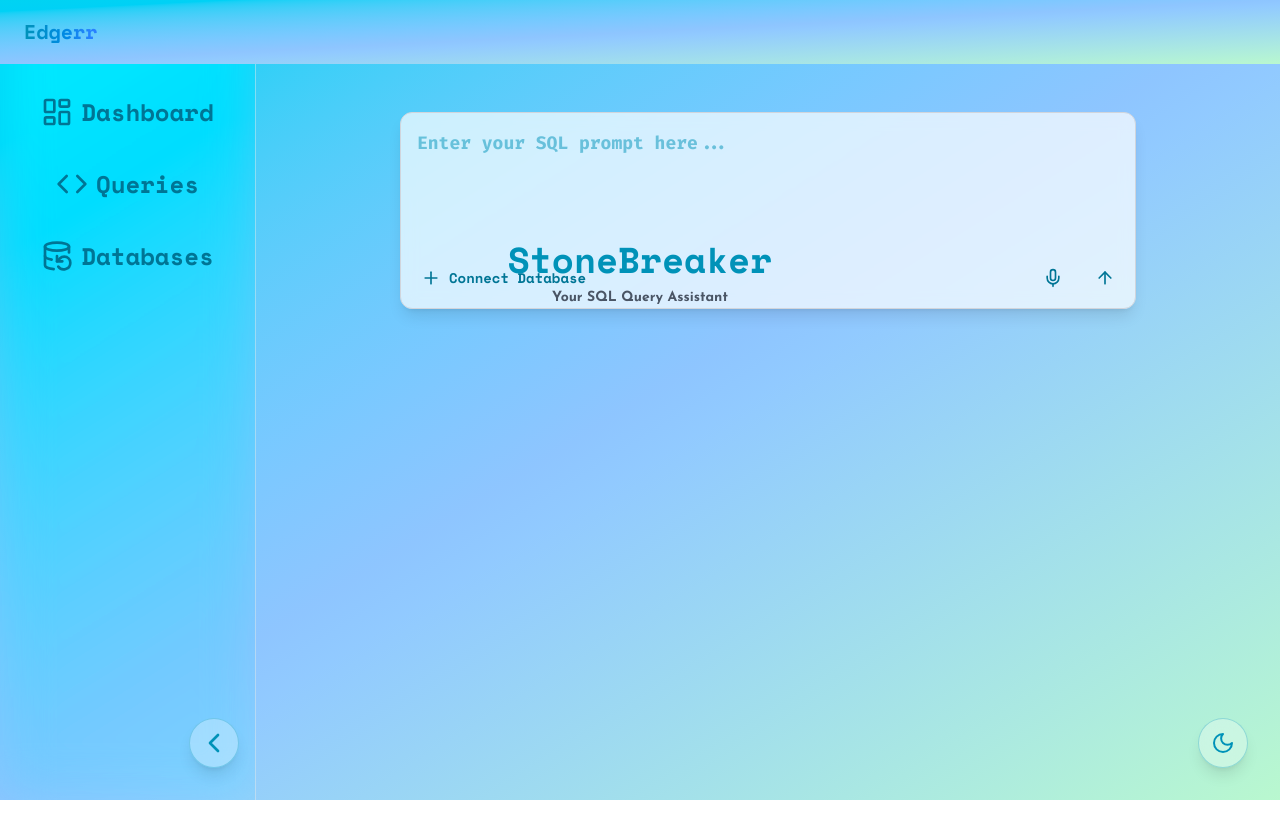
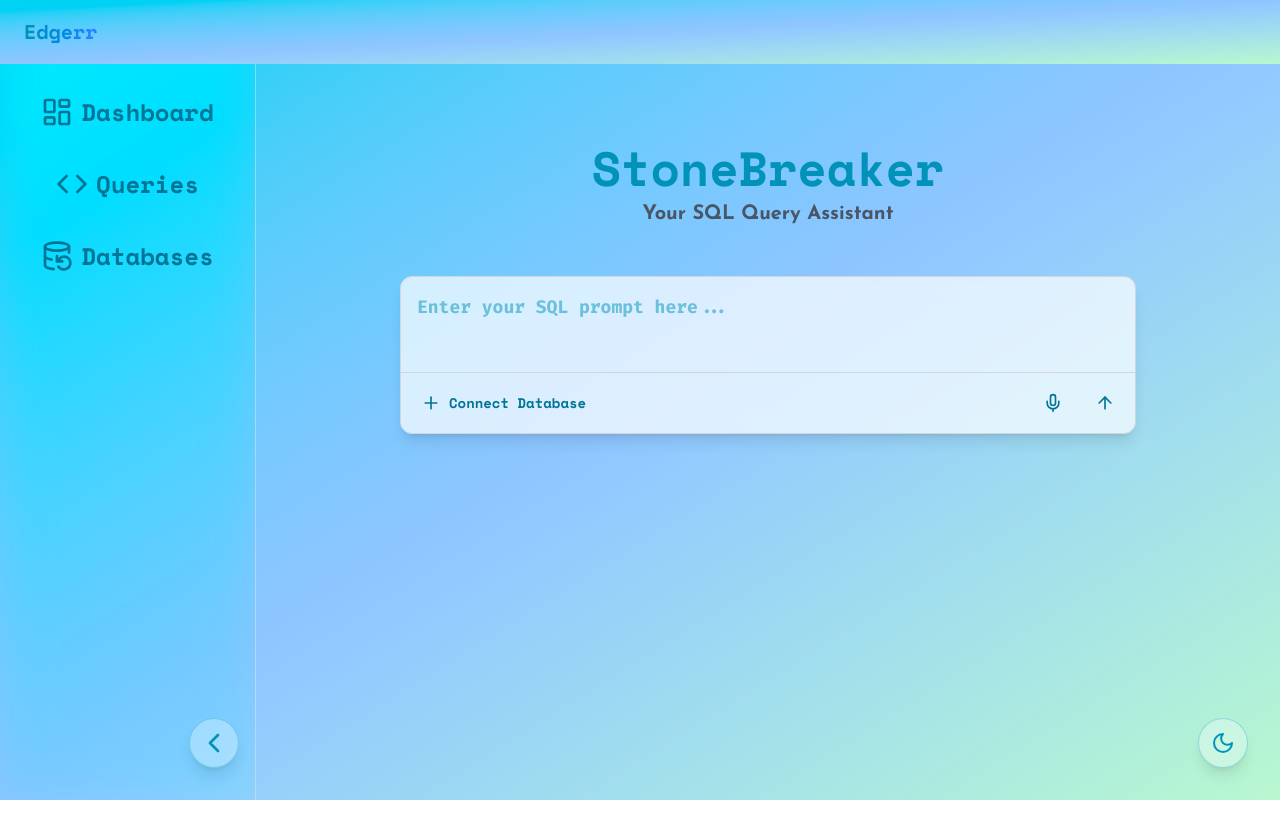
Before and after one commit to Harshal292004/Edgerr-Web, a Next.js app: page /stonebreaker in a window 1280 px wide. Shown: the top 838 px of the page. Built offline with nearby package versions, Linux system fonts and the light colour scheme.

Commit message:
added the  sql input and prompt

```diff
--- a/src/app/(pages)/stonebreaker/page.tsx
+++ b/src/app/(pages)/stonebreaker/page.tsx
@@ -158,35 +158,33 @@ const page = () => {
         </motion.button>
       </motion.div>
 
-      {/* Main content */}
+      {/*Main Content*/}
       <motion.div
-        className={`flex-1 transition-all duration-300 flex flex-col items-center ${
+        className={`flex flex-col items-center justify-start w-full min-h-screen pt-20 transition-all duration-300 ${
           sidebarCollapsed ? "ml-20" : "ml-64"
         }`}
       >
-
-
         {/* Animated StoneBreaker Header */}
         <motion.div
           initial={{ opacity: 0 }}
           animate={{ opacity: 1 }}
-          className={`fixed transition-all duration-500 z-30 ${
+          className={`transition-all duration-500 z-30 ${
             isPromptSubmitted
-              ? `${sidebarCollapsed ? "left-24" : "left-72"} top-6`
-              : "left-1/2 top-[30%] -translate-x-1/2"
+              ? `fixed ${sidebarCollapsed ? "left-20" : "left-60"} top-20`
+              : "relative mb-8"
           }`}
         >
           <motion.div
             animate={{
               opacity: isPromptSubmitted ? 0.7 : 1,
-              scale: isPromptSubmitted ? 0.7 : 1
+              scale: isPromptSubmitted ? 0.7 : 1,
             }}
             className="text-center"
           >
             <motion.h1
               initial={{ y: 20, opacity: 0 }}
               animate={{ y: 0, opacity: 1 }}
-              className={`${space_mono.className} text-4xl font-bold mb-2
+              className={`${space_mono.className} text-5xl font-bold mb-2
         dark:text-yellow-400 text-cyan-600`}
             >
               StoneBreaker
@@ -195,17 +193,40 @@ const page = () => {
             <motion.p
               initial={{ y: 20, opacity: 0 }}
               animate={{ y: 0, opacity: 1 }}
-              className={`${josefin_sans.className} dark:text-gray-300 text-gray-600 text-sm`}
+              className={`${josefin_sans.className} dark:text-gray-300 text-gray-600 text-xl`}
             >
               Your SQL Query Assistant
             </motion.p>
           </motion.div>
         </motion.div>
-
+{/* Results area - appears after submission */}
+{isPromptSubmitted && (
+          <motion.div
+            initial={{ opacity: 0, y: 20 }}
+            animate={{ opacity: 1, y: 0 }}
+            className="w-full max-w-3xl mt-6 px-4 mb-16"
+          >
+            <div
+              className="w-full rounded-xl shadow-lg border dark:border-gray-700 border-gray-300
+                  bg-white/70 dark:bg-gray-900/70 backdrop-blur-sm p-6 min-h-64"
+            >
+              <h2
+                className={`${space_mono.className} text-xl font-bold mb-4 dark:text-yellow-400 text-cyan-600`}
+              >
+                Query Results
+              </h2>
+              <p
+                className={`${fira_code.className} text-gray-600 dark:text-gray-300`}
+              >
+                Your SQL query results will appear here...
+              </p>
+            </div>
+          </motion.div>
+        )}
         {/* Input Container */}
         <motion.div
-          className={`w-full max-w-3xl px-4 transition-all duration-500 ${
-            isPromptSubmitted ? "mt-4" : "mt-12"
+          className={`w-full max-w-3xl px-4 ${
+            isPromptSubmitted ? "mt-8" : "mt-4"
           }`}
           initial={{ opacity: 0, y: 20 }}
           animate={{ opacity: 1, y: 0 }}
@@ -220,7 +241,7 @@ const page = () => {
               value={prompt}
               onChange={handlePromptChange}
               placeholder="Enter your SQL prompt here..."
-              className={`w-full p-4 min-h-32 bg-transparent resize-none
+              className={`w-full p-4 min-h-16 bg-transparent resize-none
                     focus:outline-none
                     text-cyan-600 dark:text-yellow-400 text-lg ${fira_code.className}`}
               onKeyDown={(e) => {
@@ -230,7 +251,7 @@ const page = () => {
               }}
             />
 
-            <div className="flex flex-row justify-between p-2  dark:border-gray-700 border-gray-300">
+            <div className="flex flex-row justify-between p-2 border-t dark:border-gray-700 border-gray-300">
               <motion.div
                 onClick={handleAddDatabase}
                 className={`cursor-pointer p-3 rounded-lg
@@ -275,30 +296,7 @@ const page = () => {
           </div>
         </motion.div>
 
-        {/* Results area - appears after submission */}
-        {isPromptSubmitted && (
-          <motion.div
-            initial={{ opacity: 0, y: 20 }}
-            animate={{ opacity: 1, y: 0 }}
-            className="w-full max-w-3xl mt-6 px-4 mb-16"
-          >
-            <div
-              className="w-full rounded-xl shadow-lg border dark:border-gray-700 border-gray-300
-                        bg-white/70 dark:bg-gray-900/70 backdrop-blur-sm p-6 min-h-64"
-            >
-              <h2
-                className={`${space_mono.className} text-xl font-bold mb-4 dark:text-yellow-400 text-cyan-600`}
-              >
-                Query Results
-              </h2>
-              <p
-                className={`${fira_code.className} text-gray-600 dark:text-gray-300`}
-              >
-                Your SQL query results will appear here...
-              </p>
-            </div>
-          </motion.div>
-        )}
+
       </motion.div>
     </div>
   );
```
Also changed, not shown: actions/stonebreaker.actions.ts (added). Lines whose indentation alone changed are shown as unchanged.
